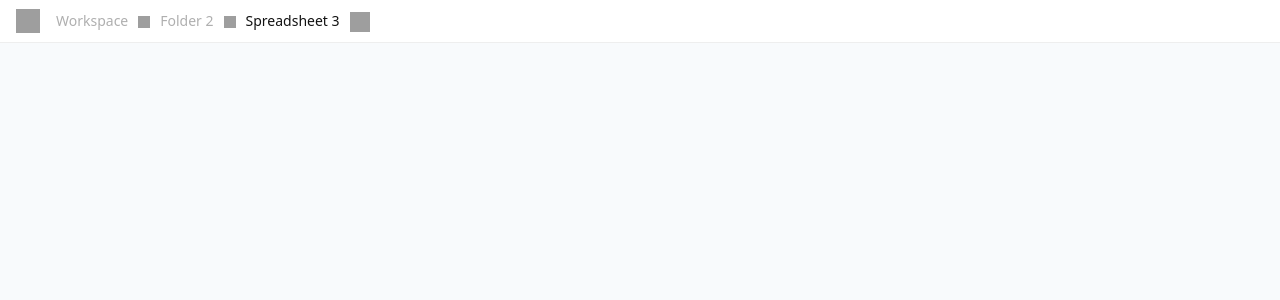
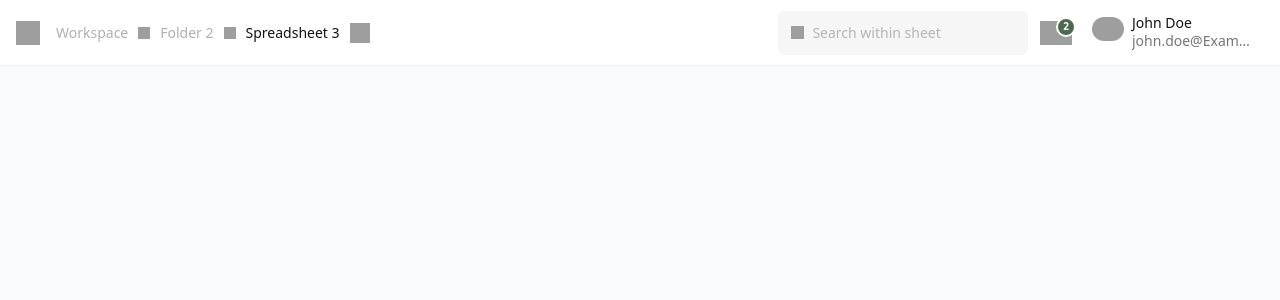
Before and after one commit to sankar636/SpreedSheet, a React (Vite) app: page / in a window 1280 px wide. Shown: the top 300 px of the page. Built offline with nearby package versions, Linux system fonts and the light colour scheme; grey boxes are pictures that could not be loaded.

Commit message:
Enhance NavBar with search input and user avatar components

```diff
--- /dev/null
+++ b/src/Components/Avatar.tsx
@@ -0,0 +1,53 @@
+"use client";
+
+import * as React from "react";
+import * as AvatarPrimitive from "@radix-ui/react-avatar";
+import { cn } from "../Utils/Utils.ts";
+
+type AvatarRef = React.ComponentRef<typeof AvatarPrimitive.Root>;
+type AvatarProps = React.ComponentPropsWithoutRef<typeof AvatarPrimitive.Root>;
+
+const Avatar = React.forwardRef<AvatarRef, AvatarProps>(
+  ({ className, ...props }, ref) => (
+    <AvatarPrimitive.Root
+      ref={ref}
+      className={cn("relative flex h-10 w-10 shrink-0 overflow-hidden", className)}
+      {...props}
+    />
+  )
+);
+Avatar.displayName = "Avatar";
+
+
+type AvatarImageRef = React.ComponentRef<typeof AvatarPrimitive.Image>;
+type AvatarImageProps = React.ComponentPropsWithoutRef<typeof AvatarPrimitive.Image>;
+
+const AvatarImage = React.forwardRef<AvatarImageRef, AvatarImageProps>(
+  ({ className, ...props }, ref) => (
+    <AvatarPrimitive.Image
+      ref={ref}
+      className={cn("aspect-square h-full w-full", className)}
+      {...props}
+    />
+  )
+);
+AvatarImage.displayName = "AvatarImage";
+
+
+type AvatarFallbackRef = React.ComponentRef<typeof AvatarPrimitive.Fallback>;
+type AvatarFallbackProps = React.ComponentPropsWithoutRef<typeof AvatarPrimitive.Fallback>;
+
+const AvatarFallback = React.forwardRef<AvatarFallbackRef, AvatarFallbackProps>(
+  ({ className, ...props }, ref) => (
+    <AvatarPrimitive.Fallback
+      ref={ref}
+      className={cn("flex h-full w-full items-center justify-center", className)}
+      {...props}
+    />
+  )
+);
+AvatarFallback.displayName = "AvatarFallback";
+
+
+
+export { Avatar, AvatarImage, AvatarFallback };
--- /dev/null
+++ b/src/Components/Input.tsx
@@ -0,0 +1,22 @@
+import * as React from "react"
+
+import { cn } from "../Utils/Utils"
+
+const Input = React.forwardRef<HTMLInputElement, React.ComponentProps<"input">>(
+  ({ className, type, ...props }, ref) => {
+    return (
+      <input
+        type={type}
+        className={cn(
+          "flex h-10 w-full rounded-md border border-input bg-background px-3 py-2 text-base ring-offset-background file:border-0 file:bg-transparent file:text-sm file:font-medium file:text-foreground placeholder:text-muted-foreground focus-visible:outline-none focus-visible:ring-2 focus-visible:ring-ring focus-visible:ring-offset-2 disabled:cursor-not-allowed disabled:opacity-50 md:text-sm",
+          className
+        )}
+        ref={ref}
+        {...props}
+      />
+    )
+  }
+)
+Input.displayName = "Input"
+
+export { Input }
--- a/src/Layouts/Sections/NavBar/NavBar.tsx
+++ b/src/Layouts/Sections/NavBar/NavBar.tsx
@@ -1,4 +1,4 @@
-import { Fragment } from "react";
+import { Fragment, useState } from "react";
 import { Button } from "../../../Components/Button"
 import type { JSX } from 'react';
 import {
@@ -8,14 +8,23 @@ import {
     BreadcrumbList,
     BreadcrumbSeparator,
 } from "../../../Components/Breadcrumb"
+import { Avatar, AvatarImage } from "@radix-ui/react-avatar";
+import { Input } from "../../../Components/Input";
 
 export const NavBar = (): JSX.Element => {
+
+    const [searchValue, setSearchValue] = useState("");
 
     const breadcrumbItems = [
         { label: "Workspace", href: "#", active: false },
         { label: "Folder 2", href: "#", active: false },
         { label: "Spreadsheet 3", href: "#", active: true },
     ];
+
+    const handleSearchChange = (value: string) => {
+        setSearchValue(value);
+        console.log("Search value:", value);
+    };
 
     const handleButtonClick = (action: string, data?: unknown) => {
         console.log(`Navigation button clicked: ${action}`, data);
@@ -88,6 +97,65 @@ export const NavBar = (): JSX.Element => {
                     </BreadcrumbList>
                 </Breadcrumb>
             </div>
+            <div className="inline-flex items-center gap-1 relative flex-[0_0_auto]">
+                <div className="inline-flex items-center gap-2 p-3 relative flex-[0_0_auto] bg-[#f6f6f6] rounded-md overflow-hidden">
+                    <div className="relative w-4 h-4">
+                        <img
+                            className="absolute w-[13px] h-[13px] top-px left-px"
+                            alt="Search"
+                            src="https://c.animaapp.com/mclmkdkf288FZk/img/group.png"
+                        />
+                    </div>
+                    <Input
+                        placeholder="Search within sheet"
+                        className="border-0 bg-transparent p-0 h-auto focus-visible:ring-0 focus-visible:ring-offset-0 font-paragraph-12-XS-regular-12-16 font-[number:var(--paragraph-12-XS-regular-12-16-font-weight)] text-[#757575] text-[length:var(--paragraph-12-XS-regular-12-16-font-size)] tracking-[var(--paragraph-12-XS-regular-12-16-letter-spacing)] leading-[var(--paragraph-12-XS-regular-12-16-line-height)] [font-style:var(--paragraph-12-XS-regular-12-16-font-style)]"
+                        value={searchValue}
+                        onChange={(e) => handleSearchChange(e.target.value)}
+                    />
+                </div>
+
+                <Button
+                    variant="ghost"
+                    className="inline-flex items-center gap-3 p-2 bg-white rounded-lg h-auto"
+                    onClick={() => handleButtonClick("notifications")}
+                >
+                    <div className="relative w-8 h-6">
+                        {/* Notification Icon */}
+                        <img
+                            className="w-full h-full"
+                            alt="Alert"
+                            src="https://c.animaapp.com/mclmkdkf288FZk/img/alert.svg"
+                        />
+
+                        {/* Manual Notification Badge */}
+                        <div className="absolute -top-1 left-4 w-5 h-5 bg-[#4b6a4f] text-white rounded-full border-2 border-white flex items-center justify-center text-[10px] font-semibold z-10">
+                            2
+                        </div>
+                    </div>
+                </Button>
+
+                <Button
+                    variant="ghost"
+                    className="inline-flex items-center gap-2 pl-2 pr-3 py-1.5 relative flex-[0_0_auto] bg-white rounded-lg h-auto"
+                    onClick={() => handleButtonClick("user-menu")}
+                >
+                    <Avatar className="w-8 h-8">
+                        <AvatarImage
+                            src="https://c.animaapp.com/mclmkdkf288FZk/img/ellipse-1.png"
+                            alt="John Doe"
+                            className="object-cover rounded-2xl"
+                        />
+                    </Avatar>
+                    <div className="inline-flex flex-col max-w-[120px] items-start relative flex-[0_0_auto]">
+                        <div className="relative w-fit mt-[-1.00px] font-paragraph-12-XS-regular-12-16 font-[number:var(--paragraph-12-XS-regular-12-16-font-weight)] text-[#121212] text-[length:var(--paragraph-12-XS-regular-12-16-font-size)] tracking-[var(--paragraph-12-XS-regular-12-16-letter-spacing)] leading-[var(--paragraph-12-XS-regular-12-16-line-height)] whitespace-nowrap [font-style:var(--paragraph-12-XS-regular-12-16-font-style)]">
+                            John Doe
+                        </div>
+                        <div className="relative self-stretch -mt-0.5 font-label-10-XXS-regular font-[number:var(--label-10-XXS-regular-font-weight)] text-[#757575] text-[length:var(--label-10-XXS-regular-font-size)] tracking-[var(--label-10-XXS-regular-letter-spacing)] leading-[var(--label-10-XXS-regular-line-height)] [font-style:var(--label-10-XXS-regular-font-style)] truncate">
+                            john.doe@Example.com
+                        </div>
+                    </div>
+                </Button>
+            </div>
         </header>
     );
 };
```
